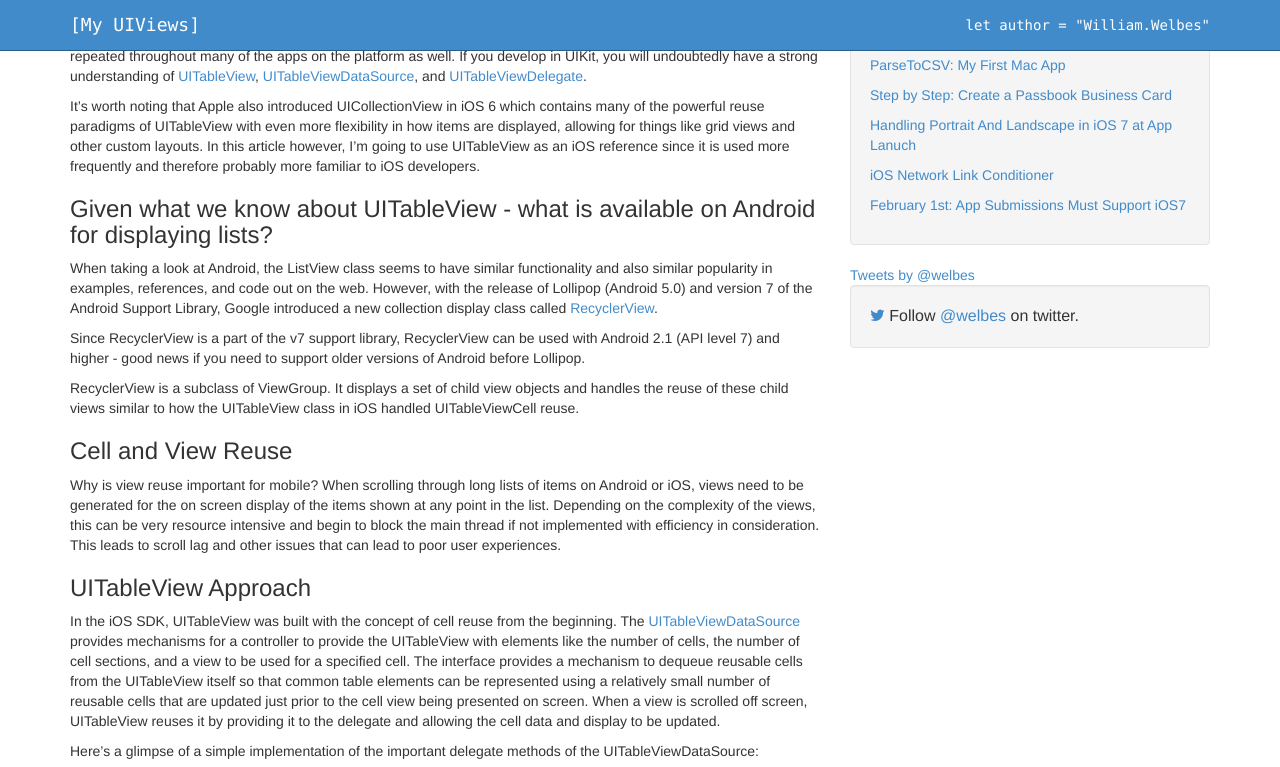
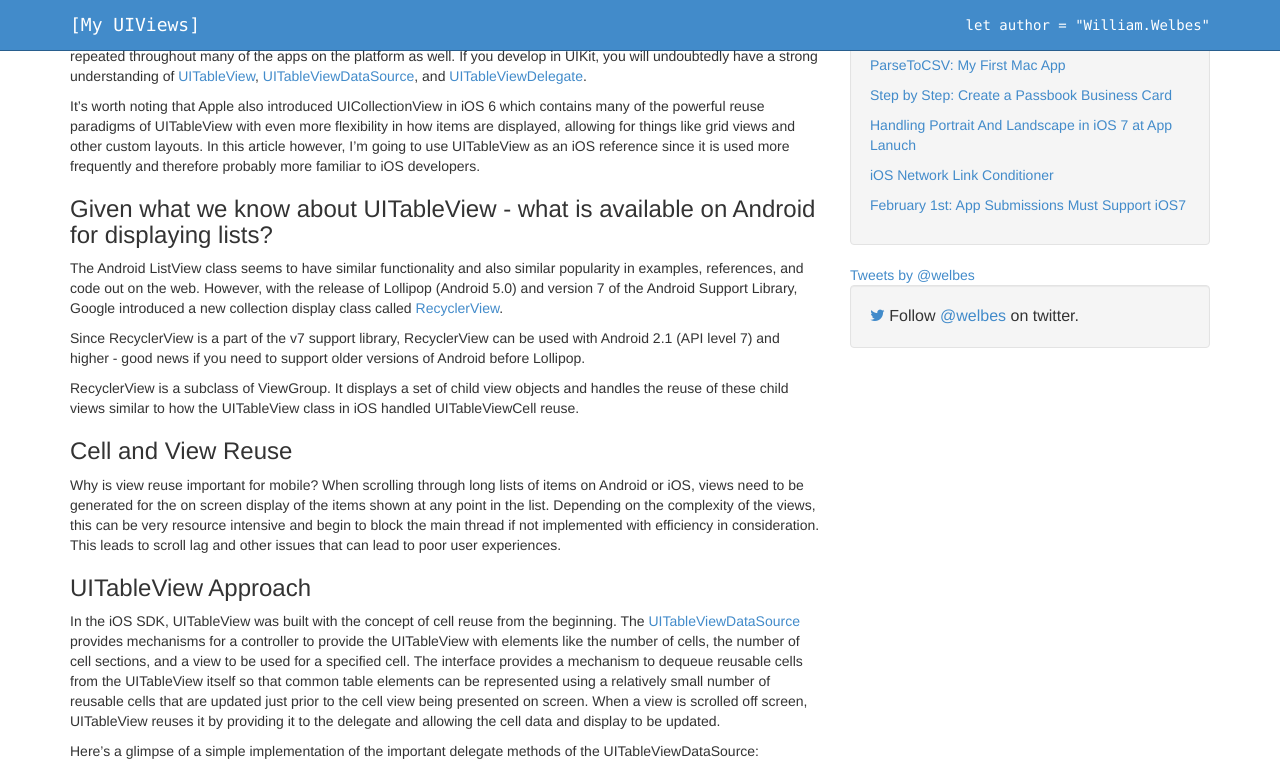
Before and after one commit to welbesw/welbesw.github.io, a Jekyll site: the page built from _posts/2016-05-27-android-recyclerview-from-an-ios-uitableview-perspective.markdown, in a window 1280 px wide and 900 px high, scrolled down 545 px, cut to the strip 0-767 px from the top of the window. Built offline with Jekyll 4.4.1, drawn with Linux system fonts in a browser that asks for light colours; comment, search, counter and statistics services are not loaded.

Commit message:
Article text tweaks.

```diff
--- a/_posts/2016-05-27-android-recyclerview-from-an-ios-uitableview-perspective.markdown
+++ b/_posts/2016-05-27-android-recyclerview-from-an-ios-uitableview-perspective.markdown
@@ -16,7 +16,7 @@ It's worth noting that Apple also introduced UICollectionView in iOS 6 which con
 
 ### Given what we know about UITableView - what is available on Android for displaying lists? ###
 
-When taking a look at Android, the ListView class seems to have similar functionality and also similar popularity in examples, references, and code out on the web.  However, with the release of Lollipop (Android 5.0) and version 7 of the Android Support Library, Google introduced a new collection display class called [RecyclerView][recyclerview-link].
+The Android ListView class seems to have similar functionality and also similar popularity in examples, references, and code out on the web.  However, with the release of Lollipop (Android 5.0) and version 7 of the Android Support Library, Google introduced a new collection display class called [RecyclerView][recyclerview-link].
 
 Since RecyclerView is a part of the v7 support library, RecyclerView can be used with Android 2.1 (API level 7) and higher - good news if you need to support older versions of Android before Lollipop.
 
```
